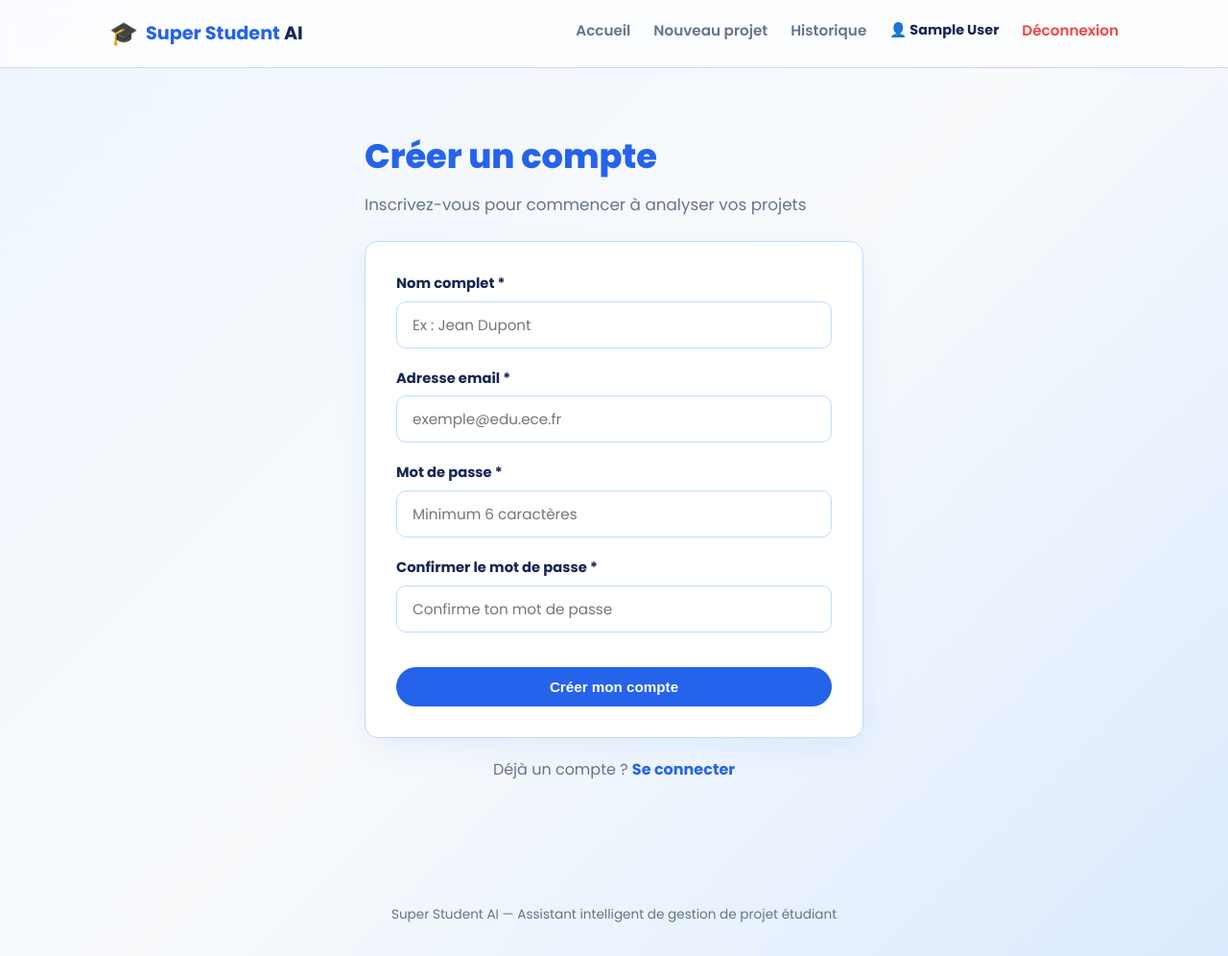
After one commit to oumaimanouira/super-student-ai, a Flask app: page /inscription in a window 1280 px wide. The commit adds this page. Shown: the whole page at 96% size. Run offline with Flask 3, Linux system fonts and the light colour scheme; the visitor is signed in with stand-in values (Sample User, id 1).

Commit message:
Add files via upload

```diff
--- a/app.py
+++ b/app.py
@@ -1,9 +1,19 @@
 import os
 import json
-from flask import Flask, render_template, request, redirect, url_for, flash
+from functools import wraps
+from flask import Flask, render_template, request, redirect, url_for, flash, session
 from dotenv import load_dotenv
 
-from database import init_db, save_projet, get_projet, get_all_projets, delete_projet
+from database import (
+    init_db,
+    save_projet,
+    get_projet,
+    get_all_projets,
+    delete_projet,
+    create_user,
+    get_user_by_email,
+    check_user_password
+)
 from gemini_service import analyser_projet
 
 load_dotenv()
@@ -14,12 +24,83 @@ app.secret_key = os.environ.get("SECRET_KEY", "superstudentai")
 init_db()
 
 
+def login_required(route):
+    @wraps(route)
+    def wrapper(*args, **kwargs):
+        if "user_id" not in session:
+            flash("Vous devez vous connecter pour accéder à cette page.", "warning")
+            return redirect(url_for("login"))
+        return route(*args, **kwargs)
+    return wrapper
+
+
 @app.route("/")
 def index():
     return render_template("index.html")
 
 
+@app.route("/inscription", methods=["GET", "POST"])
+def register():
+    if request.method == "POST":
+        nom = request.form.get("nom", "").strip()
+        email = request.form.get("email", "").strip().lower()
+        password = request.form.get("password", "").strip()
+        confirm_password = request.form.get("confirm_password", "").strip()
+
+        if not nom or not email or not password or not confirm_password:
+            flash("Tous les champs sont obligatoires.", "danger")
+            return render_template("register.html", nom=nom, email=email)
+
+        if password != confirm_password:
+            flash("Les mots de passe ne correspondent pas.", "danger")
+            return render_template("register.html", nom=nom, email=email)
+
+        if len(password) < 6:
+            flash("Le mot de passe doit contenir au moins 6 caractères.", "danger")
+            return render_template("register.html", nom=nom, email=email)
+
+        if get_user_by_email(email):
+            flash("Un compte existe déjà avec cet email.", "danger")
+            return render_template("register.html", nom=nom, email=email)
+
+        create_user(nom, email, password)
+
+        flash("Inscription réussie. Vous pouvez maintenant vous connecter.", "success")
+        return redirect(url_for("login"))
+
+    return render_template("register.html")
+
+
+@app.route("/connexion", methods=["GET", "POST"])
+def login():
+    if request.method == "POST":
+        email = request.form.get("email", "").strip().lower()
+        password = request.form.get("password", "").strip()
+
+        user = get_user_by_email(email)
+
+        if not user or not check_user_password(user, password):
+            flash("Email ou mot de passe incorrect.", "danger")
+            return render_template("login.html", email=email)
+
+        session["user_id"] = user["id"]
+        session["user_nom"] = user["nom"]
+
+        flash("Connexion réussie.", "success")
+        return redirect(url_for("formulaire"))
+
+    return render_template("login.html")
+
+
+@app.route("/deconnexion")
+def logout():
+    session.clear()
+    flash("Vous êtes déconnecté.", "info")
+    return redirect(url_for("index"))
+
+
 @app.route("/formulaire", methods=["GET", "POST"])
+@login_required
 def formulaire():
     if request.method == "POST":
         nom_projet = request.form.get("nom_projet", "").strip()
@@ -29,49 +110,39 @@ def formulaire():
 
         if not nom_projet or not description:
             flash("Le nom du projet et la description sont obligatoires.", "danger")
-
             return render_template(
                 "formulaire.html",
                 nom_projet=nom_projet,
                 description=description,
                 duree=duree,
-                contraintes=contraintes,
+                contraintes=contraintes
             )
 
         if not os.environ.get("GEMINI_API_KEY"):
-            flash(
-                "Aucune clé API n'est configurée. Ajoute-la dans le fichier .env.",
-                "danger",
-            )
-
+            flash("Aucune clé API n'est configurée. Ajoute-la dans le fichier .env.", "danger")
             return render_template(
                 "formulaire.html",
                 nom_projet=nom_projet,
                 description=description,
                 duree=duree,
-                contraintes=contraintes,
+                contraintes=contraintes
             )
 
         try:
-            resultat = analyser_projet(
-                nom_projet,
-                description,
-                duree,
-                contraintes
-            )
+            resultat = analyser_projet(nom_projet, description, duree, contraintes)
 
         except Exception as exc:
             flash(f"Erreur lors de l'analyse : {exc}", "danger")
-
             return render_template(
                 "formulaire.html",
                 nom_projet=nom_projet,
                 description=description,
                 duree=duree,
-                contraintes=contraintes,
+                contraintes=contraintes
             )
 
         projet_id = save_projet(
+            session["user_id"],
             nom_projet,
             description,
             duree,
@@ -80,15 +151,15 @@ def formulaire():
         )
 
         flash("Analyse générée avec succès !", "success")
-
         return redirect(url_for("resultats", projet_id=projet_id))
 
     return render_template("formulaire.html")
 
 
 @app.route("/resultats/<int:projet_id>")
+@login_required
 def resultats(projet_id):
-    projet = get_projet(projet_id)
+    projet = get_projet(projet_id, session["user_id"])
 
     if not projet:
         flash("Projet introuvable.", "warning")
@@ -104,16 +175,17 @@ def resultats(projet_id):
 
 
 @app.route("/historique")
+@login_required
 def historique():
-    projets = get_all_projets()
+    projets = get_all_projets(session["user_id"])
     return render_template("historique.html", projets=projets)
 
 
 @app.route("/historique/<int:projet_id>/supprimer", methods=["POST"])
+@login_required
 def supprimer_projet(projet_id):
-    delete_projet(projet_id)
+    delete_projet(projet_id, session["user_id"])
     flash("Projet supprimé de l'historique.", "info")
-
     return redirect(url_for("historique"))
 
 
--- a/gemini_service.py
+++ b/gemini_service.py
@@ -10,7 +10,7 @@ genai.configure(
     api_key=os.getenv("GEMINI_API_KEY")
 )
 
-MODEL = "gemini-2.5-flash"
+MODEL = "gemini-2.5-flash-lite"
 
 client = genai.GenerativeModel(MODEL)
 
--- a/requirements.txt
+++ b/requirements.txt
@@ -1,3 +1,4 @@
 Flask==3.0.3
 google-generativeai==0.8.5
 python-dotenv==1.0.1
+Werkzeug==3.0.3
--- a/static/css/styles.css
+++ b/static/css/styles.css
@@ -591,7 +591,58 @@ select:focus {
     color: var(--primary-dark);
     font-weight: 700;
 }
+.auth-section {
+    display: flex;
+    justify-content: center;
+    align-items: center;
+    padding: 2rem 0;
+}
 
+.auth-card {
+    width: 100%;
+    max-width: 520px;
+}
+
+.auth-card h1 {
+    font-size: 2.2rem;
+    font-weight: 800;
+    margin-bottom: 0.5rem;
+    color: var(--primary);
+}
+
+.auth-form {
+    margin-top: 1.5rem;
+}
+
+.auth-switch {
+    margin-top: 1.2rem;
+    text-align: center;
+    color: var(--text-muted);
+}
+
+.auth-switch a {
+    color: var(--primary);
+    font-weight: 700;
+    text-decoration: none;
+}
+
+.auth-switch a:hover {
+    text-decoration: underline;
+}
+
+.nav-user {
+    color: var(--text-dark);
+    font-weight: 700;
+    font-size: 0.9rem;
+}
+
+.logout-link {
+    color: var(--danger) !important;
+}
+
+.logout-link:hover {
+    border-bottom-color: var(--danger) !important;
+}
 @media (max-width: 800px) {
     .hero {
         grid-template-columns: 1fr;
--- a/templates/base.html
+++ b/templates/base.html
@@ -19,10 +19,18 @@
             </a>
 
             <nav class="nav-links">
-                <a href="{{ url_for('index') }}" class="{{ 'active' if request.path == '/' else '' }}">Accueil</a>
-                <a href="{{ url_for('formulaire') }}" class="{{ 'active' if request.path == '/formulaire' else '' }}">Nouveau projet</a>
-                <a href="{{ url_for('historique') }}" class="{{ 'active' if request.path == '/historique' else '' }}">Historique</a>
-            </nav>
+    <a href="{{ url_for('index') }}" class="{{ 'active' if request.path == '/' else '' }}">Accueil</a>
+
+    {% if session.get('user_id') %}
+        <a href="{{ url_for('formulaire') }}" class="{{ 'active' if request.path == '/formulaire' else '' }}">Nouveau projet</a>
+        <a href="{{ url_for('historique') }}" class="{{ 'active' if request.path == '/historique' else '' }}">Historique</a>
+        <span class="nav-user">👤 {{ session.get('user_nom') }}</span>
+        <a href="{{ url_for('logout') }}" class="logout-link">Déconnexion</a>
+    {% else %}
+        <a href="{{ url_for('login') }}" class="{{ 'active' if request.path == '/connexion' else '' }}">Connexion</a>
+        <a href="{{ url_for('register') }}" class="{{ 'active' if request.path == '/inscription' else '' }}">Inscription</a>
+    {% endif %}
+</nav>
         </div>
     </header>
 
--- a/templates/formulaire.html
+++ b/templates/formulaire.html
@@ -6,7 +6,7 @@
     <h1>Décris ton projet</h1>
 
     <p class="subtitle">
-        Plus ta description est précise, plus l'analyse générée sera pertinente.
+        Fournissez une description détaillée pour améliorer la précision de l’analyse
     </p>
 
     <form method="POST" action="{{ url_for('formulaire') }}" class="card-form">
--- a/templates/historique.html
+++ b/templates/historique.html
@@ -4,7 +4,7 @@
 {% block content %}
 <section class="form-section">
     <h1>Historique des analyses</h1>
-    <p class="subtitle">Retrouve ici tous les projets que tu as déjà analysés.</p>
+    <p class="subtitle">Consultez l’historique de toutes vos analyses de projets</p>
 
     {% if projets %}
     <div class="card table-card">
--- /dev/null
+++ b/templates/register.html
@@ -0,0 +1,68 @@
+{% extends "base.html" %}
+{% block title %}Inscription - Super Student AI{% endblock %}
+
+{% block content %}
+<section class="auth-section">
+    <div class="auth-card">
+        <h1>Créer un compte</h1>
+        <p class="subtitle">Inscrivez-vous pour commencer à analyser vos projets</p>
+
+        <form method="POST" action="{{ url_for('register') }}" class="card-form auth-form">
+            <div class="form-group">
+                <label for="nom">Nom complet *</label>
+                <input
+                    type="text"
+                    id="nom"
+                    name="nom"
+                    placeholder="Ex : Jean Dupont"
+                    value="{{ nom or '' }}"
+                    required
+                >
+            </div>
+
+            <div class="form-group">
+                <label for="email">Adresse email *</label>
+                <input
+                    type="email"
+                    id="email"
+                    name="email"
+                    placeholder="exemple@edu.ece.fr"
+                    value="{{ email or '' }}"
+                    required
+                >
+            </div>
+
+            <div class="form-group">
+                <label for="password">Mot de passe *</label>
+                <input
+                    type="password"
+                    id="password"
+                    name="password"
+                    placeholder="Minimum 6 caractères"
+                    required
+                >
+            </div>
+
+            <div class="form-group">
+                <label for="confirm_password">Confirmer le mot de passe *</label>
+                <input
+                    type="password"
+                    id="confirm_password"
+                    name="confirm_password"
+                    placeholder="Confirme ton mot de passe"
+                    required
+                >
+            </div>
+
+            <button type="submit" class="btn btn-primary btn-block">
+                Créer mon compte
+            </button>
+        </form>
+
+        <p class="auth-switch">
+            Déjà un compte ?
+            <a href="{{ url_for('login') }}">Se connecter</a>
+        </p>
+    </div>
+</section>
+{% endblock %}
```
Also changed, not shown: database.py (+88 -30 lines), list_models.py (added, +13 -0 lines), templates/index.html (+13 -8 lines), templates/login.html (added, +45 -0 lines).
